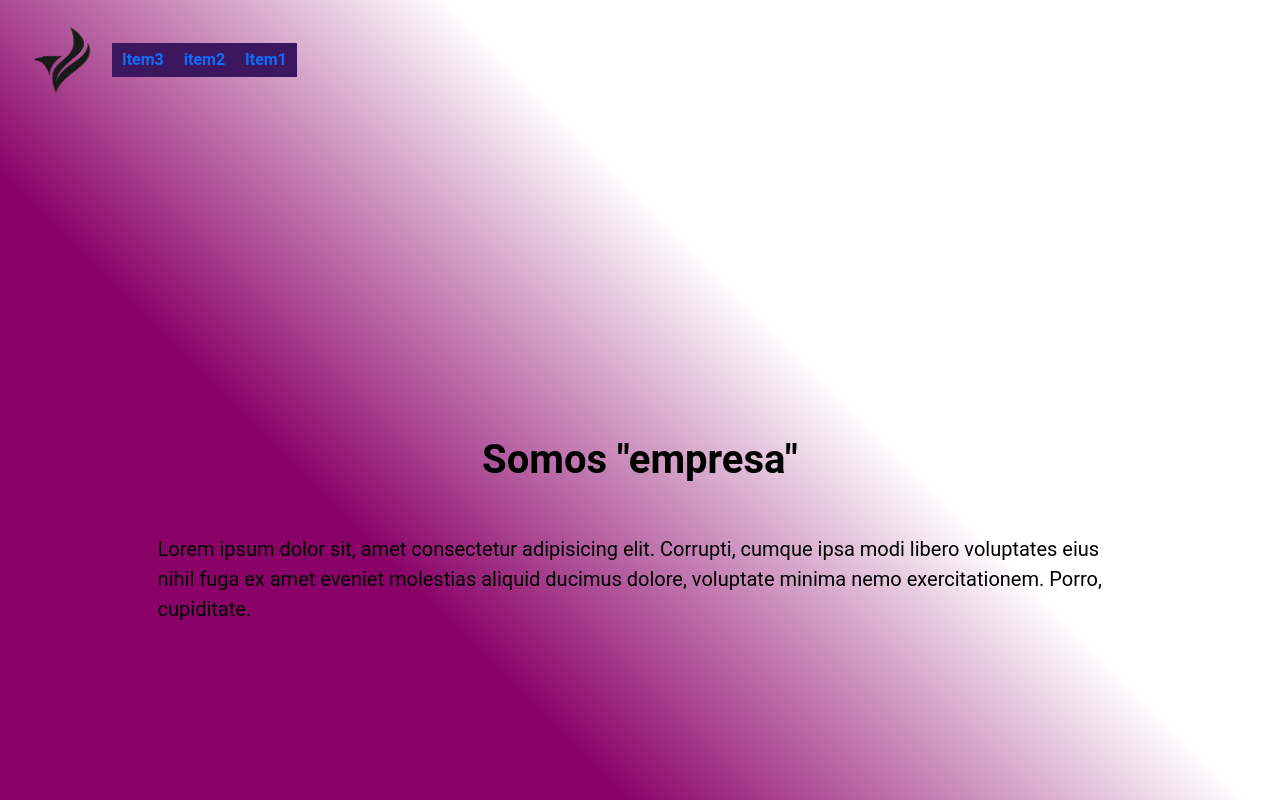
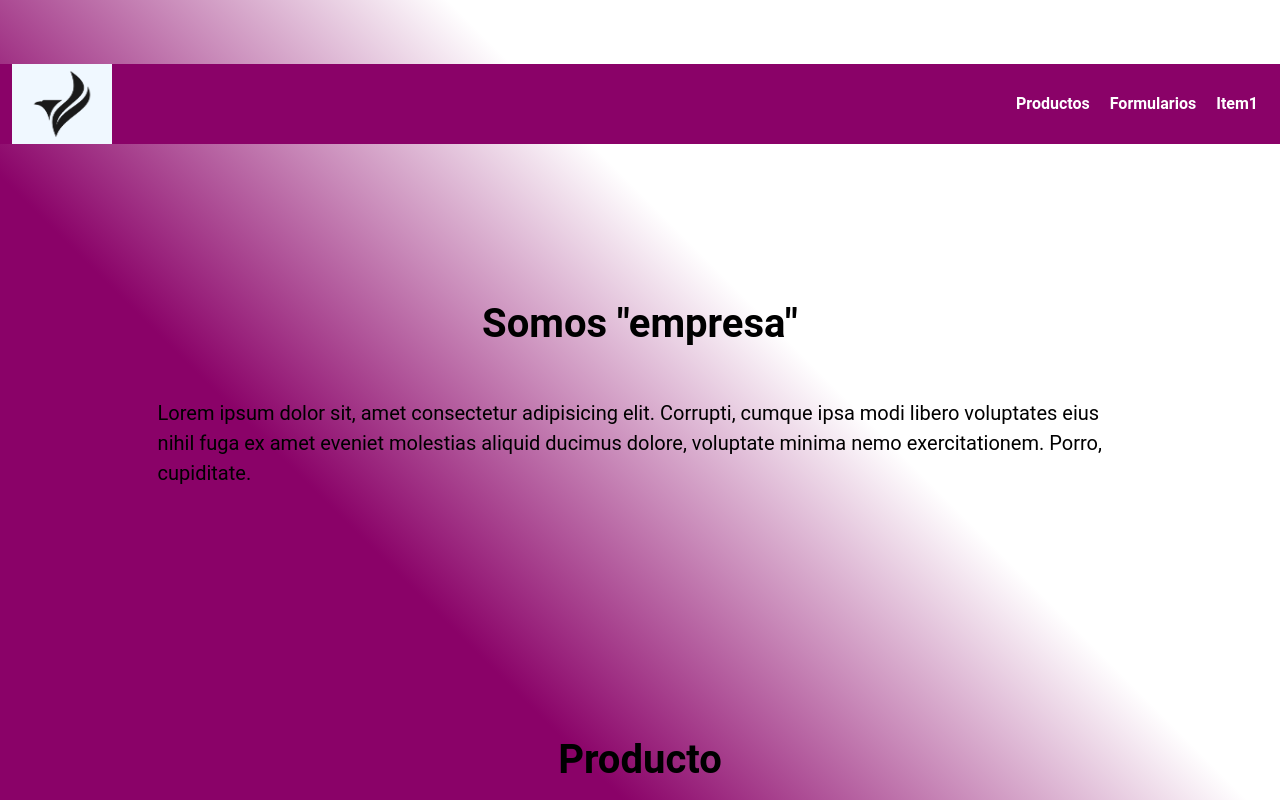
Before and after one commit to manutorresok/CoderHouseSegundaEntrega, a plain HTML site: page index.html in a window 1280 px wide. Shown: the top 800 px of the page. Drawn offline with nearby package versions, Linux system fonts and the light colour scheme.

Commit message:
Trabajando con el navbar y los nuevos documentos html

```diff
--- a/css/styles.css
+++ b/css/styles.css
@@ -58,33 +58,32 @@ button{
 
 header{
     width: 100%;
-    height: 35vh;
+    margin-top: 5%;
+    background-color: #8a0268;
 }
 
     header .container{
-        margin: auto;
-        display: flex;
-        flex-direction: row;
-        flex-wrap: wrap;
+        /* margin-top: 5%; */
+        display: grid;
+        grid-template-columns: 1fr 1fr;
+        grid-template-rows: 1fr;
+        justify-content: center;
         align-items: center;
     }
         header img{
+            background-color: aliceblue;
             height: 80px;
             width: 100px;
-            margin: 20px 0px;
-            padding: auto 30px;
             cursor: pointer;
         }
             header nav{
+                text-decoration: none;
                 display: flex;
-                flex-direction:row-reverse;
-                justify-content:right;
+                flex-direction: row-reverse;
                 flex-wrap: wrap;
-                text-align:center;
-                text-decoration: none;
-                background-color: #3c165f;
             }
             header nav a{
+                color: #ffffff;
                 padding: 5px 10px;
                 text-decoration: none;
                 font-weight: bold;
@@ -92,7 +91,8 @@ header{
             }
                 header nav a:hover{
                     font-size: 110%;
-                    color: black;
+                    box-shadow:#dddddd;
+                    color: #dddddd;
                     transition: 0.3s ease-in-out;
                 }
 
--- a/index.html
+++ b/index.html
@@ -17,15 +17,17 @@
     <header>
 
         <div class="container">
-            <div class="imgLogo">
+            <div class="imgLogo" class="gridItem">
                 <!-- <h3>LO<span>GO</span></h3> -->
                 <img src="img/logo.png" alt="">
             </div>
-            <nav>
-                <a href="#">Item1</a>
-                <a href="#">item2</a>
-                <a href="#">Item3</a>
-            </nav>
+            <div class="gridItem">
+                <nav>
+                    <a href="#">Item1</a>
+                    <a href="forms.html">Formularios</a>
+                    <a href="products.html">Productos</a>
+                </nav>
+            </div>
         </div>
     </header>
 
```
Also changed, not shown: forms.html (+13 -0 lines), products.html (+13 -0 lines).
